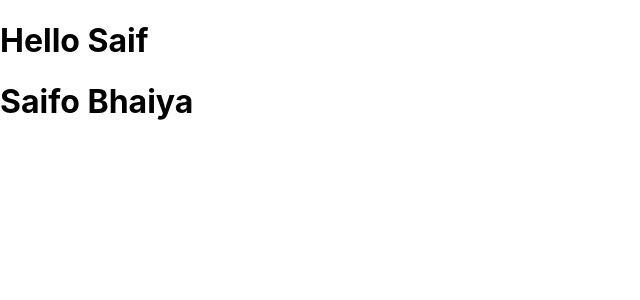
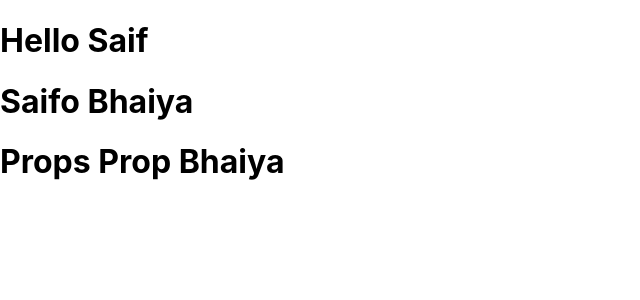
Before and after one commit to saifFast/SimpleReactTutorial, a React (Create React App) app in the folder reactapp/: page / in a window 1280 px wide. Shown: the top 300 px of the page, without its empty margins (0-640 px from the left). Built offline with nearby package versions, Linux system fonts and the light colour scheme.

Commit message:
Added Functional Component with Props

```diff
--- a/reactapp/src/App.js
+++ b/reactapp/src/App.js
@@ -1,14 +1,14 @@
 import React from "react";
 import Greeting from "./Greeting";
+import GreetingWithProp from "./GreetingWithInput";
 
 function App()
 {
-  return (
-    <div className="App">
-  <h1>Hello Saif</h1>
-  <Greeting/>
-  </div>
-
+  return (<div className="App">
+    <h1>Hello Saif</h1>
+    <Greeting/>
+    <GreetingWithProp name= "Prop Bhaiya"/>
+    </div>
   );
 }
 
--- /dev/null
+++ b/reactapp/src/GreetingWithInput.js
@@ -0,0 +1,8 @@
+import React from "react";
+
+function GreetingWithProp(props)
+{
+    return <h1>Props {props.name}</h1>;
+}
+
+export default GreetingWithProp;
```
